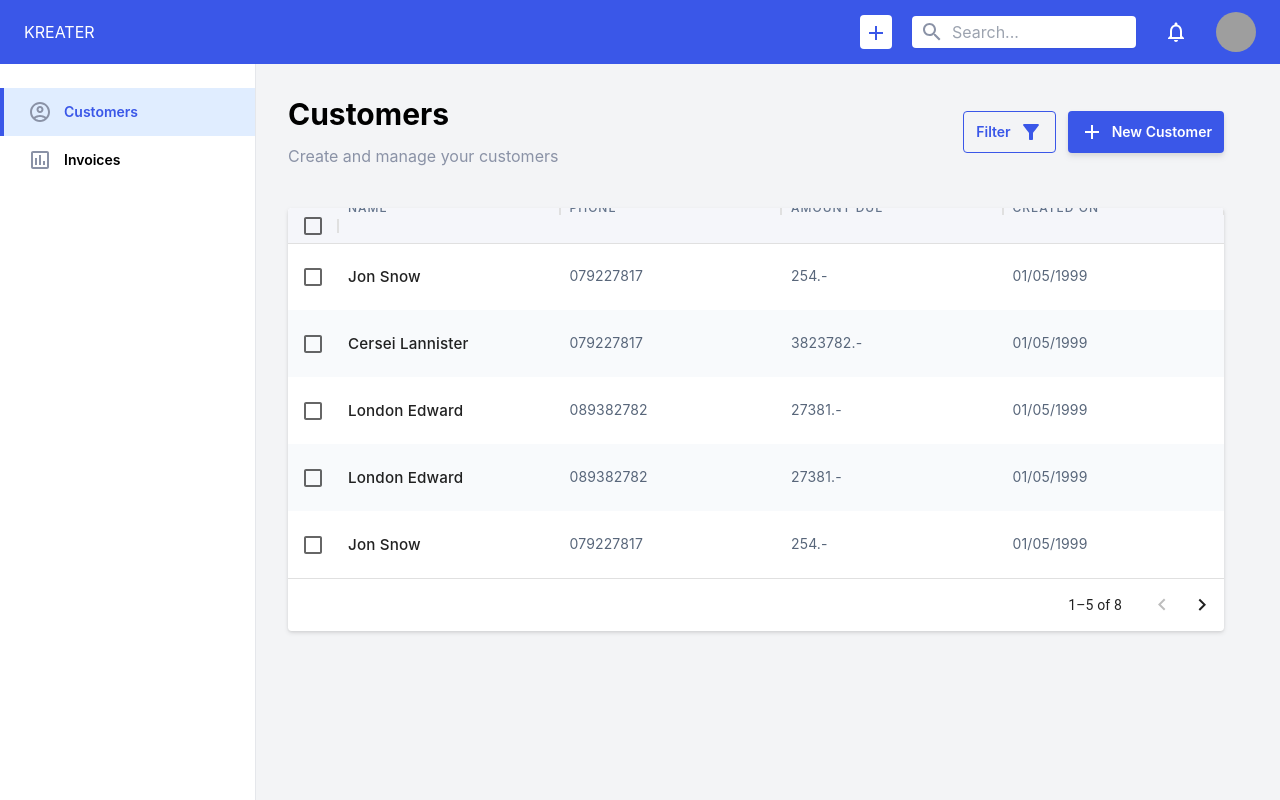
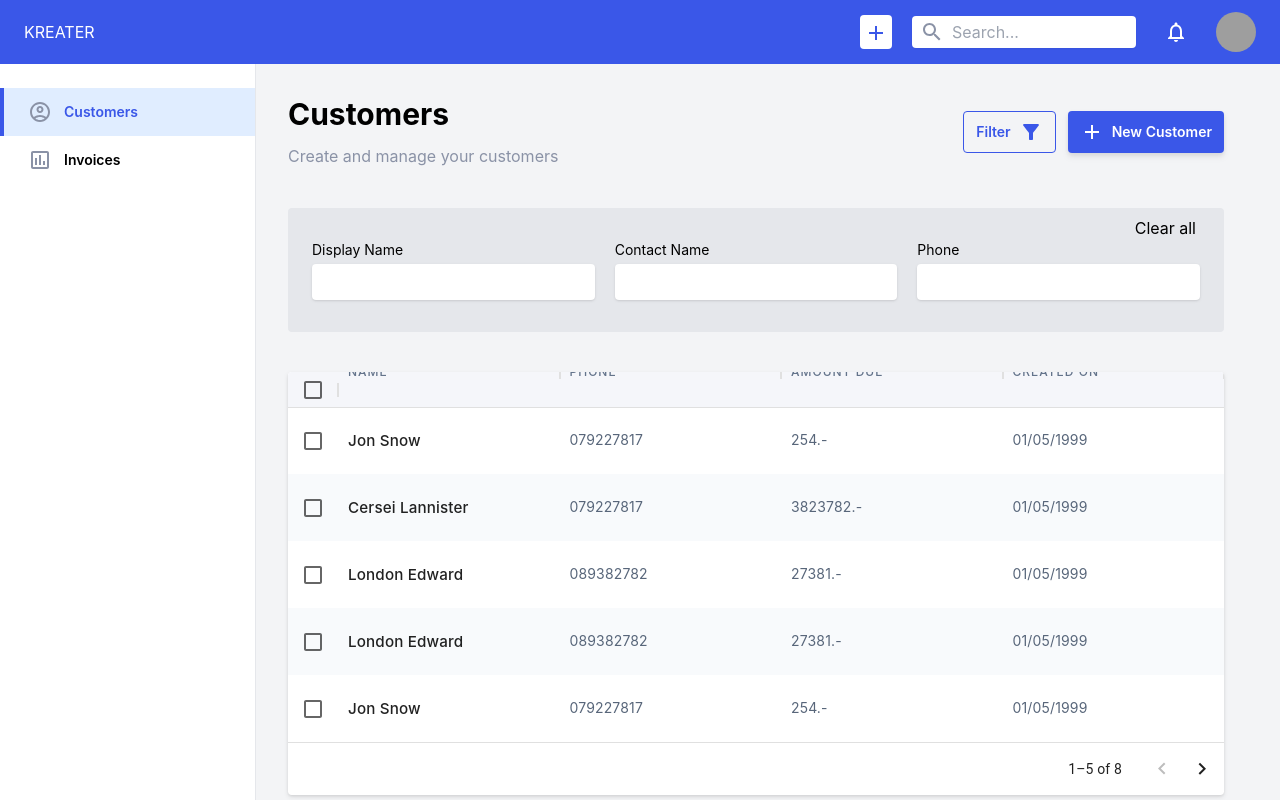
Before and after one commit to maxisusi/nvs, a Next.js app in the folder client/: page /customer in a window 1280 px wide. Built offline with nearby package versions, Linux system fonts and the light colour scheme; grey boxes are pictures that could not be loaded.

Commit message:
Basic filter form created

```diff
--- a/client/pages/customer.tsx
+++ b/client/pages/customer.tsx
@@ -21,6 +21,30 @@ const Customer: NextPage = () => {
         </div>
       </div>
 
+      <form className='relative'>
+        <input
+          type='reset'
+          value='Clear all'
+          className='absolute top-2 right-7 cursor-pointer hover:text-skin-fill'
+        />
+
+        <div className='my-10 bg-gray-200 py-8 px-6 rounded flex gap-5'>
+          <div className='flex flex-col gap-1 w-full'>
+            <label className='text-sm'>Display Name</label>
+            <input type='text' className='rounded p-1.5 px-3 shadow' />
+          </div>
+
+          <div className='flex flex-col gap-1 w-full'>
+            <label className='text-sm'>Contact Name</label>
+            <input type='text' className='rounded p-1.5 px-3 shadow' />
+          </div>
+
+          <div className='flex flex-col gap-1 w-full'>
+            <label className='text-sm'>Phone</label>
+            <input type='text' className='rounded p-1.5 px-3 shadow' />
+          </div>
+        </div>
+      </form>
       <CustomerList />
     </>
   );
--- a/client/styles/globals.css
+++ b/client/styles/globals.css
@@ -24,7 +24,6 @@ body {
   margin: 0;
   font-family: -apple-system, BlinkMacSystemFont, Segoe UI, Roboto, Oxygen,
     Ubuntu, Cantarell, Fira Sans, Droid Sans, Helvetica Neue, sans-serif;
-  overflow-x: hidden;
 }
 
 a {
```
